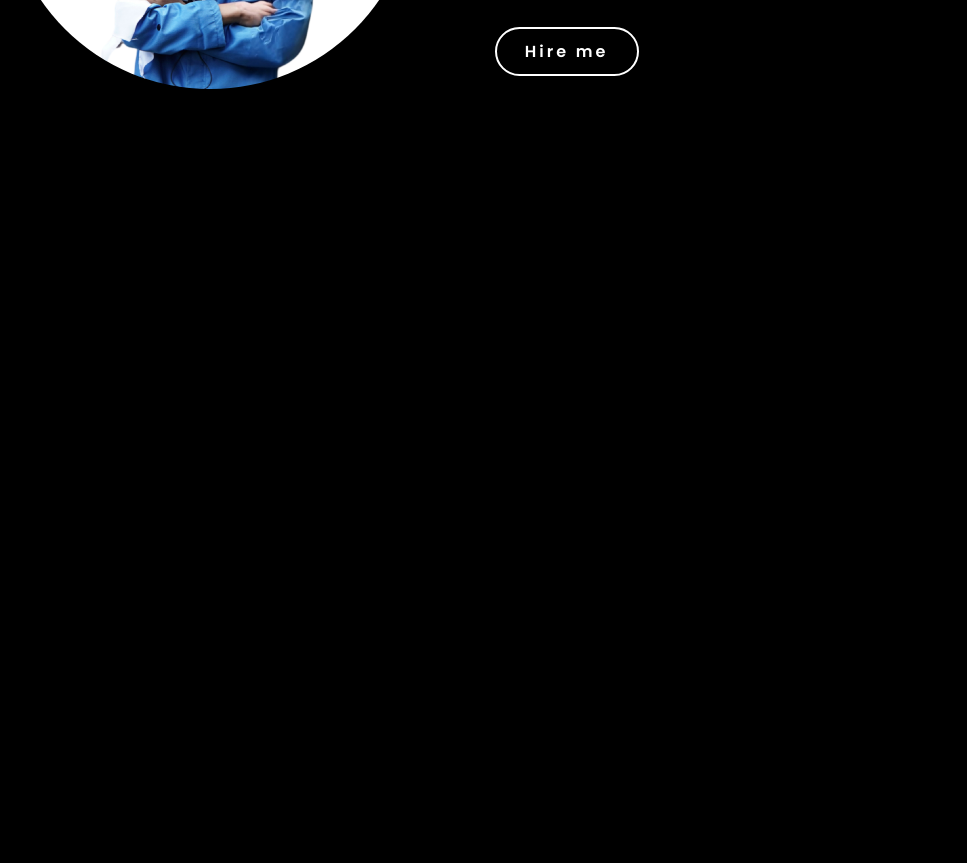
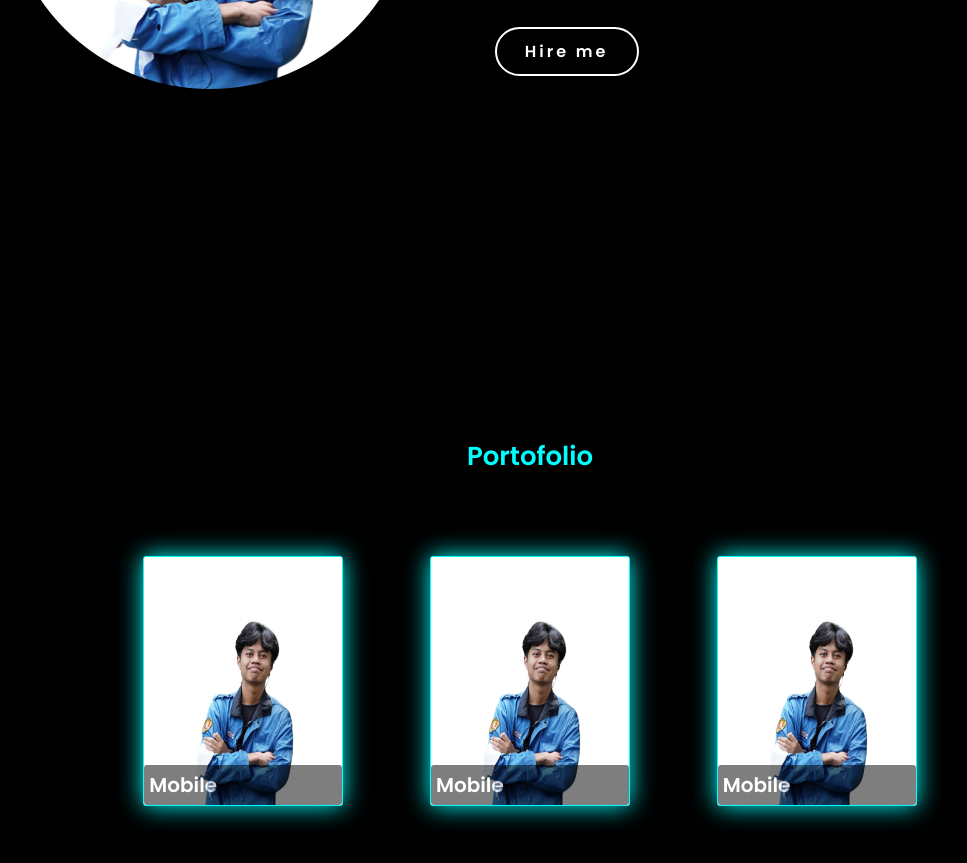
Before and after one commit to TheBinKingVII/Portofolio, a plain HTML site: page index.html in a window 1280 px wide. Shown: the part 513-1376 px from the top of the page, without its empty margins (110-1077 px from the left). Before the commit the page ends 800 px from the top, so only its background shows below. Drawn offline with Linux system fonts and the light colour scheme.

Commit message:
update section portofolio 1.0

```diff
--- a/index.html
+++ b/index.html
@@ -17,7 +17,7 @@
 
         <nav>
             <a href="#" class="active">Home</a>
-            <a href="#">Service</a>
+            <a href="#portofolio">Portofolio</a>
             <a href="#">Skills</a>
             <a href="#">Education</a>
             <a href="#">Contact</a>
@@ -47,6 +47,33 @@
                 class="btn">Hire me</a>
         </div>
     </section>
+    <section class="portofolio" id="portofolio">
+        <h2>Portofolio</h2>
+        <div class="porto">
+            <div class="card">
+                <img src="images/profile.jpg" alt="">
+                <div class="desc">
+                    <h3>Mobile</h3>
+                    <p>Lorem ipsum dolor sit amet consectetur adipisicing elit. Omnis deleniti assumenda quaerat magni? Eius, accusamus?</p>
+                </div>
+            </div>
+            <div class="card">
+                <img src="images/profile.jpg" alt="">
+                <div class="desc">
+                    <h3>Mobile</h3>
+                    <p>Lorem ipsum dolor sit amet consectetur adipisicing elit. Omnis deleniti assumenda quaerat magni? Eius, accusamus?</p>
+                </div>
+            </div>
+            <div class="card">
+                <img src="images/profile.jpg" alt="">
+                <div class="desc">
+                    <h3>Mobile</h3>
+                    <p>Lorem ipsum dolor sit amet consectetur adipisicing elit. Omnis deleniti assumenda quaerat magni? Eius, accusamus?</p>
+                </div>
+            </div>
+
+        </div>
+    </section>
 
     <script src="script.js"></script>
 </body>
--- a/style.css
+++ b/style.css
@@ -42,7 +42,7 @@ header {
     color: aqua;
     font-weight: 800;
     cursor: pointer;
-    transition: 0.5 ease;
+    transition: 0.5 ease-in-out;
 }
 
 .logo:hover {
@@ -66,43 +66,7 @@ nav a.active {
 
 }
 
-@media(max-width:995px) {
-    .logo{
-        display: none;
-    }
-    nav {
-        position: absolute;
-        display: none;
-        top: 100%;
-        right: 0;
-        width: 40%;
-        border-left: 3px solid aqua;
-        border-bottom: 3px solid aqua;
-        border-top-left-radius: 2rem;
-        padding: 1rem solid;
-        background-color: #161616;
-        border-top: 0.1rem solid rgba(0, 0, 0, 1);
 
-
-    }
-
-    nav.active {
-        display: block;
-    }
-
-    nav a {
-        display: block;
-        font-size: 2rem;
-        margin: 3rem 0;
-    }
-
-    nav a:hover,
-    nav a.active {
-        padding: 1rem;
-        border-radius: 0.5rem;
-        border-bottom: 0.5rem solid aqua;
-    }
-}
 
 section {
     min-height: 100vh;
@@ -121,10 +85,12 @@ section {
     font-size: 6rem;
     font-weight: 700;
     line-height: 1.3;
+
 }
 
 span {
     color: aqua;
+
 }
 
 .home-content p {
@@ -283,3 +249,162 @@ span {
         margin-top: 4rem;
     }
 }
+
+.portofolio {
+    padding: 15rem 7% 1.4rem;
+}
+
+.portofolio h2{
+    text-align: center;
+    font-size: 2.6rem;
+    margin-bottom: 3rem;
+    color: aqua;
+}
+
+.porto{
+    display: flex;
+    justify-content: space-evenly;
+    align-items: center;
+    flex-wrap: wrap;
+    padding: 5rem 7% 1.4rem;
+}
+
+.card{
+    width: 200px;
+    height: 250px;
+    display: flex;
+    background-color: white;
+    border-radius: 3px;
+    overflow: hidden;
+    margin-bottom: 1rem;
+    cursor: pointer;
+    transition: 0.3s ease-in-out;
+    border: 1px solid aqua;
+    border-radius: 3px;
+    box-shadow: 0 0 25px aqua;
+}
+
+.card img{
+    width: 100%;
+    height: 100%;
+    position: relative;
+    transition: 0.3s ease-in-out;
+}
+
+.card .desc{
+    font-weight: 400;
+    transition: 0.2s ease-in-out;
+    padding: 5px;
+    position: absolute;
+    background-color: black;
+    opacity: 0.5;
+    max-width: 198px;
+    max-height: 4rem;
+    align-self: end;
+    overflow: hidden;
+    border-radius: 3px;
+}
+
+.card:hover{
+    transform: scale(1.1) translateY(-5px);
+    margin: 0 30px 30px;
+}
+
+.card .desc h3{
+
+    font-size: 2rem;
+}
+
+.card .desc p{
+    visibility: hidden;
+}
+
+.card:hover .desc{
+    max-height: 100px;
+    opacity: 0.8;
+    max-width: 200px;
+}
+
+.card:hover .desc p{
+    visibility: visible;
+
+}
+
+.card:hover .desc h3{
+    color: aqua;
+    transition: 0.3 ease-in-out;
+}
+
+.card:hover img{
+        visibility: visible;
+        transform: scale(1.1);
+}
+
+
+@media(max-width:995px) {
+    .logo{
+        display: none;
+    }
+    nav {
+        position: absolute;
+        display: none;
+        top: 100%;
+        right: 0;
+        width: 40%;
+        border-left: 3px solid aqua;
+        border-bottom: 3px solid aqua;
+        border-top-left-radius: 2rem;
+        padding: 1rem solid;
+        background-color: #161616;
+        border-top: 0.1rem solid rgba(0, 0, 0, 1);
+
+
+    }
+
+    nav.active {
+        display: block;
+    }
+
+    nav a {
+        display: block;
+        font-size: 2rem;
+        margin: 3rem 0;
+    }
+
+    nav a:hover,
+    nav a.active {
+        padding: 1rem;
+        border-radius: 0.5rem;
+        border-bottom: 0.5rem solid aqua;
+    }
+
+    .card{
+        margin: 30px;
+    }
+    .card:hover{
+        margin: 30px 30px 30px;
+    }
+
+    .portofolio{
+        padding: 5rem 7% 1.4rem;
+    }
+}
+
+/* Media Query */
+
+/* Laptop */
+@media(max-width: 1366px) {
+
+}
+
+
+/* Tablet */
+@media(max-width: 758px) {
+
+}
+
+
+/* Mobile Phone */
+@media(max-width: 450px) {
+
+}
```
